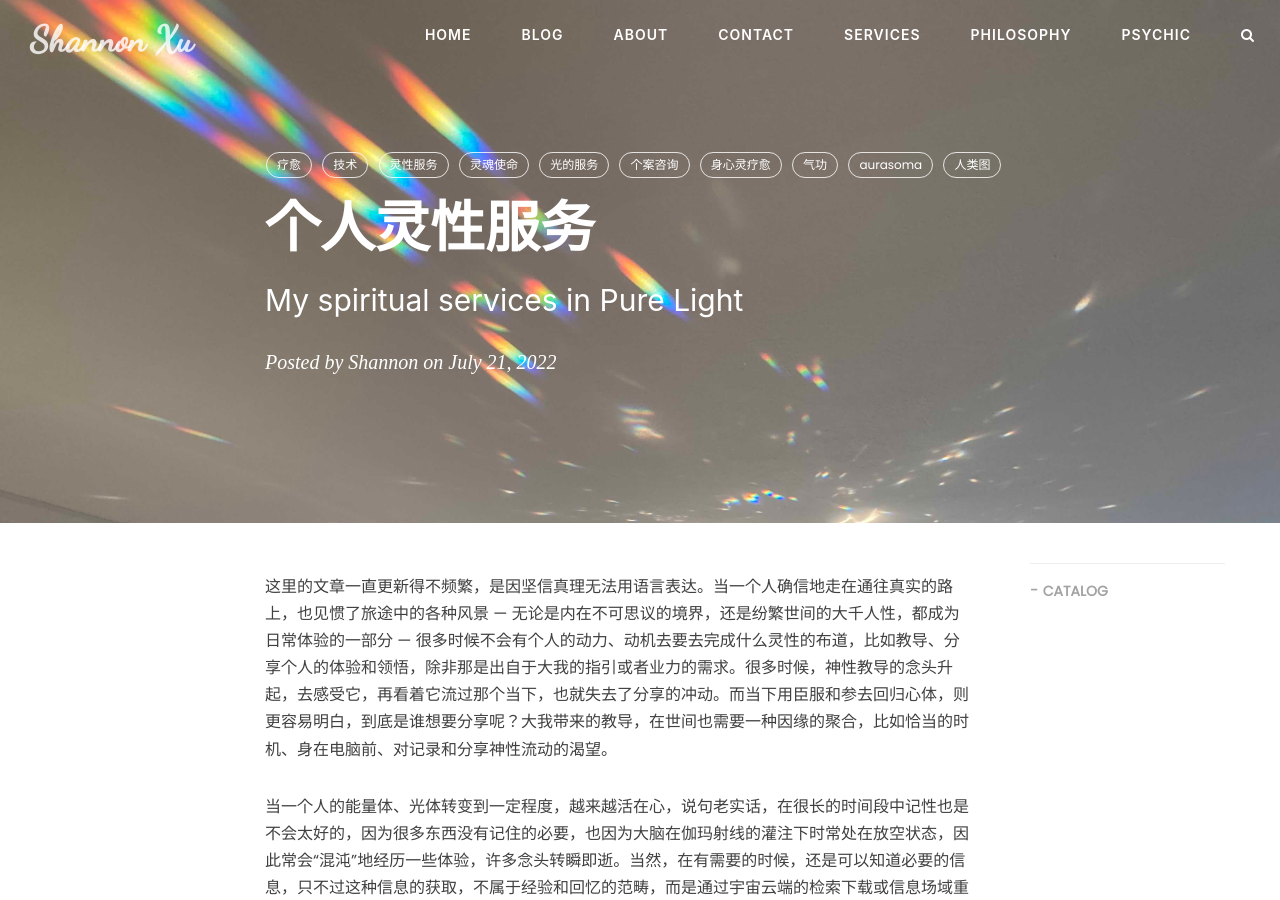
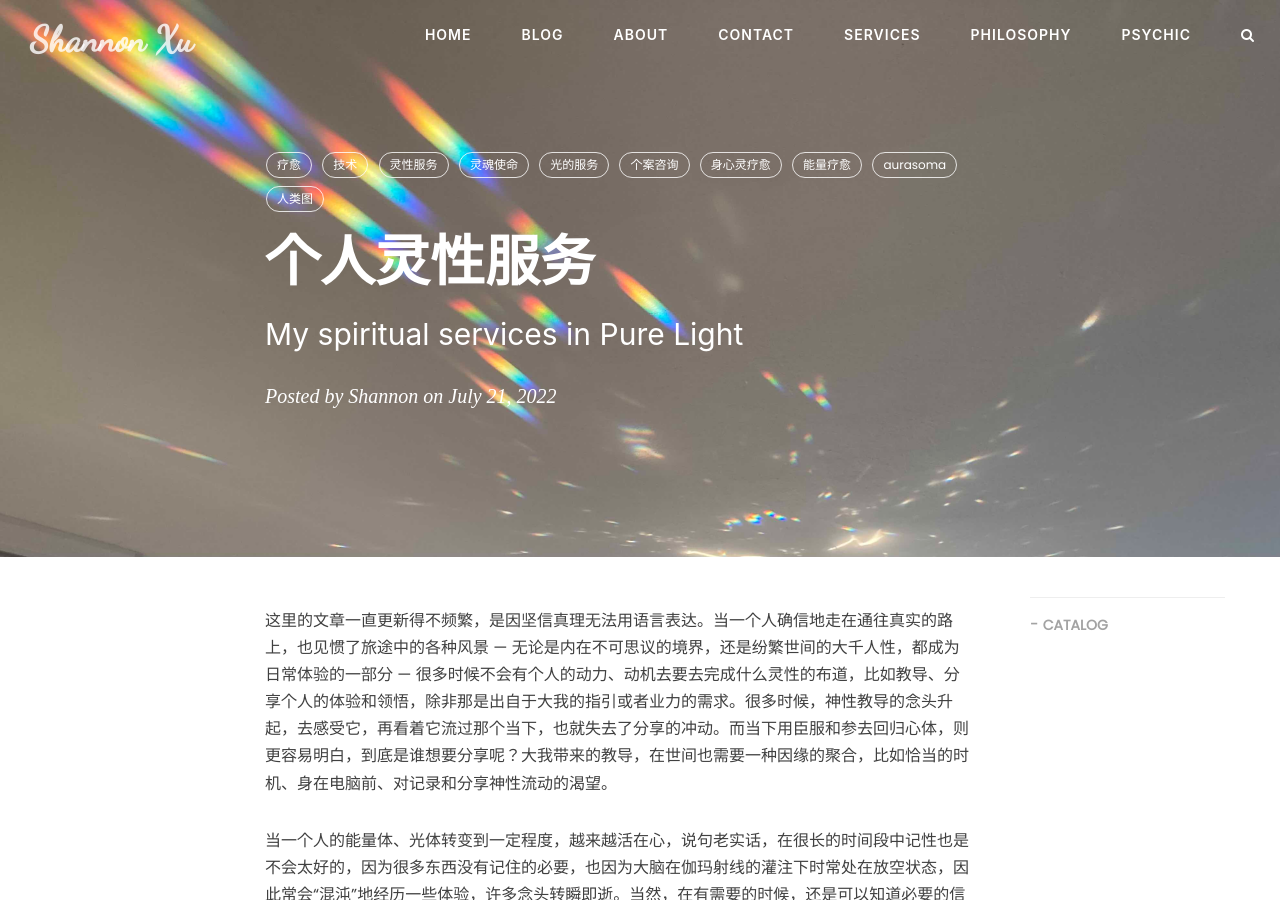
Before and after one commit to psychicdev1111/psychicdev1111.github.io, a Jekyll site: the page built from _posts/2022-07-21-my-spiritual-services.md, in a window 1280 px wide and 900 px high. Built offline with Jekyll 4.4.1, drawn with Linux system fonts in a browser that asks for light colours; nearby versions of some CDN libraries; comment, search, counter and statistics services are not loaded.

Commit message:
minor fix

```diff
--- a/_posts/2022-07-21-my-spiritual-services.md
+++ b/_posts/2022-07-21-my-spiritual-services.md
@@ -5,7 +5,7 @@ subtitle: "My spiritual services in Pure Light"
 date: 2022-07-21
 author: "Shannon"
 header-img: "img/bg-post/20220721_rainbow.jpg"
-tags: [疗愈, 技术, 灵性服务, 灵魂使命, 光的服务, 个案咨询, 身心灵疗愈, 气功, aurasoma, 人类图]
+tags: [疗愈, 技术, 灵性服务, 灵魂使命, 光的服务, 个案咨询, 身心灵疗愈, 能量疗愈, aurasoma, 人类图]
 ---
 
 这里的文章一直更新得不频繁，是因坚信真理无法用语言表达。当一个人确信地走在通往真实的路上，也见惯了旅途中的各种风景 — 无论是内在不可思议的境界，还是纷繁世间的大千人性，都成为日常体验的一部分 — 很多时候不会有个人的动力、动机去要去完成什么灵性的布道，比如教导、分享个人的体验和领悟，除非那是出自于大我的指引或者业力的需求。很多时候，神性教导的念头升起，去感受它，再看着它流过那个当下，也就失去了分享的冲动。而当下用臣服和参去回归心体，则更容易明白，到底是谁想要分享呢？大我带来的教导，在世间也需要一种因缘的聚合，比如恰当的时机、身在电脑前、对记录和分享神性流动的渴望。
--- a/services/index.html
+++ b/services/index.html
@@ -36,7 +36,7 @@ header-mask: 0.15
                             </div>
                         </div>
                         <img src="/img/service/healing.jpg" class="img-responsive" alt="Meditation">
-                        <strong><center>Meditation</center></strong>
+                        <strong><center>Meditation Classes</center></strong>
                     </a>
                 </div>
                 <div class="service-flex-item service-item">
```
